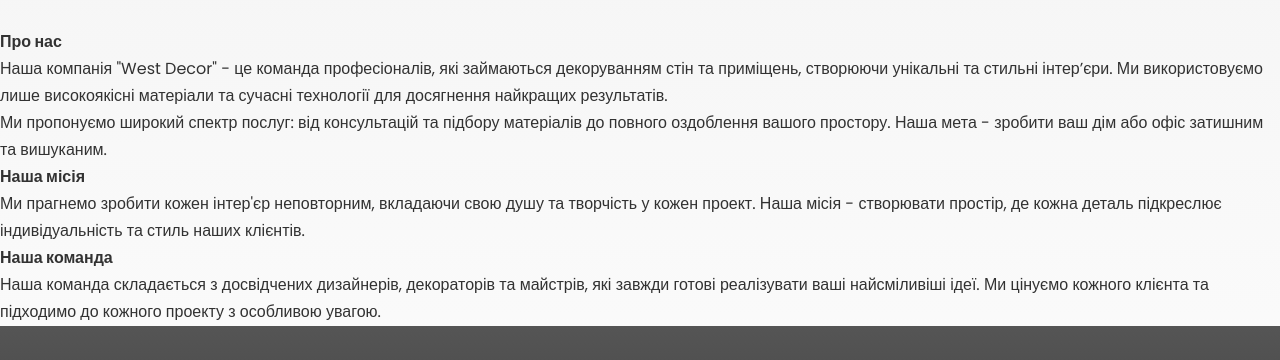
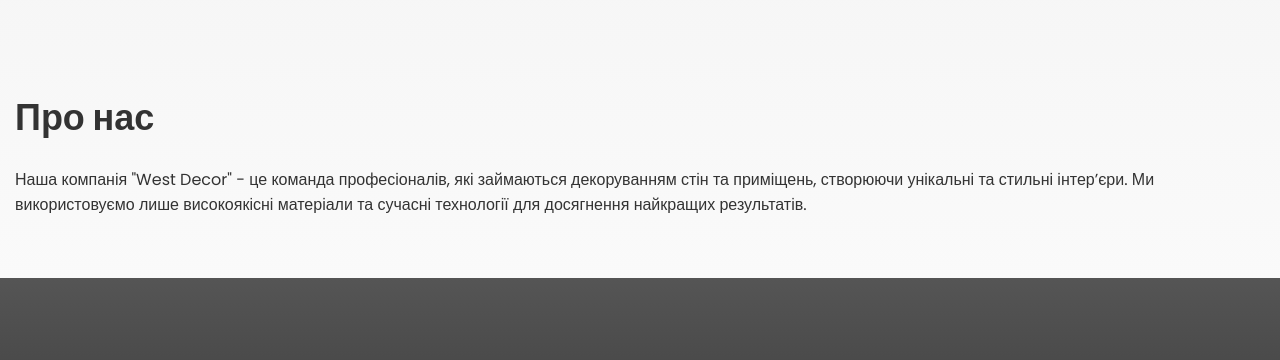
Before and after one commit to Aweiro/Decor-prod, a plain HTML site: page about.html in a window 1280 px wide. Shown: the part 107-467 px from the top of the page. Drawn offline with Linux system fonts and the light colour scheme.

Commit message:
change about us page

```diff
--- a/about.html
+++ b/about.html
@@ -41,14 +41,20 @@
 
     <!-- Основний контент сторінки "Про нас" -->
     <main>
+        <div class="section"></div>
         <section class="about-us">
-            <h1>Про нас</h1>
-            <p>Наша компанія "West Decor" - це команда професіоналів, які займаються декоруванням стін та приміщень, створюючи унікальні та стильні інтер’єри. Ми використовуємо лише високоякісні матеріали та сучасні технології для досягнення найкращих результатів.</p>
-            <p>Ми пропонуємо широкий спектр послуг: від консультацій та підбору матеріалів до повного оздоблення вашого простору. Наша мета - зробити ваш дім або офіс затишним та вишуканим.</p>
+          <div class="container">
+            <h1 class="about-title">Про нас</h1>
+            <p class="about-subtitle">Наша компанія "West Decor" - це команда професіоналів,
+              які займаються декоруванням стін та приміщень, створюючи унікальні
+              та стильні інтер’єри. Ми використовуємо лише високоякісні матеріали
+              та сучасні технології для досягнення найкращих результатів.</p>
+            <!-- <p>Ми пропонуємо широкий спектр послуг: від консультацій та підбору матеріалів до повного оздоблення вашого простору. Наша мета - зробити ваш дім або офіс затишним та вишуканим.</p>
             <h2>Наша місія</h2>
             <p>Ми прагнемо зробити кожен інтер'єр неповторним, вкладаючи свою душу та творчість у кожен проект. Наша місія - створювати простір, де кожна деталь підкреслює індивідуальність та стиль наших клієнтів.</p>
             <h2>Наша команда</h2>
-            <p>Наша команда складається з досвідчених дизайнерів, декораторів та майстрів, які завжди готові реалізувати ваші найсміливіші ідеї. Ми цінуємо кожного клієнта та підходимо до кожного проекту з особливою увагою.</p>
+            <p>Наша команда складається з досвідчених дизайнерів, декораторів та майстрів, які завжди готові реалізувати ваші найсміливіші ідеї. Ми цінуємо кожного клієнта та підходимо до кожного проекту з особливою увагою.</p> -->
+          </div>
         </section>
     </main>
 
--- a/sass/blocks/_about.scss
+++ b/sass/blocks/_about.scss
@@ -1,40 +1,24 @@
+body{
+  font-family: 'Poppins', sans-serif;
+  padding: 0;
+  margin: 0;
+  background: linear-gradient(to bottom, #f5f5f5, #ffffff);
+  color: #333;
+  line-height: 1.6;
+}
 
-// .about {
-//   background-color: $background-color;
-//   padding: 50px 20px;
 
-//   .container {
-//     max-width: 1200px;
-//     margin: 0 auto;
-//   }
+.about-title{
+  font-size: 36px;
+  color: #333;
+  margin-bottom: 20px;
+}
+.about-us{
 
-//   h1 {
-//     text-align: center;
-//     font-size: 2.5rem;
-//     color: $text-color;
-//     margin-bottom: 30px;
-//   }
+  padding-top: 60px;
+	padding-bottom: 60px;
 
-//   .about-content {
-//     display: flex;
-//     flex-direction: column;
-//     align-items: center;
+}
+.about-subtitle{
 
-//     p {
-//       font-size: 1.2rem;
-//       line-height: 1.6;
-//       color: $text-color;
-//       max-width: 800px;
-//       text-align: center;
-//       margin-bottom: 20px;
-//     }
-
-//     img {
-//       width: 100%;
-//       max-width: 600px;
-//       height: auto;
-//       border-radius: 8px;
-//       margin-top: 20px;
-//     }
-//   }
-// }
+}
```
Also changed, not shown: css/main.css, 1 other file.
